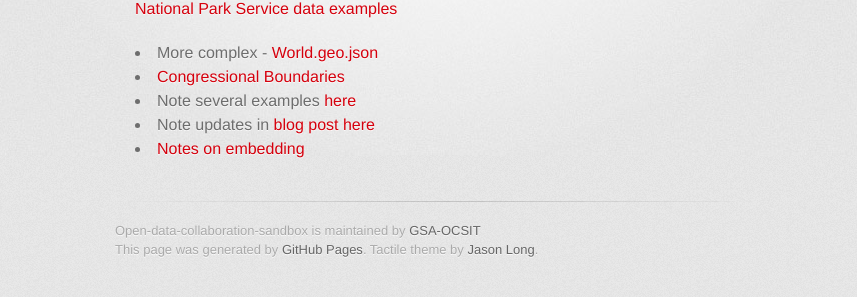
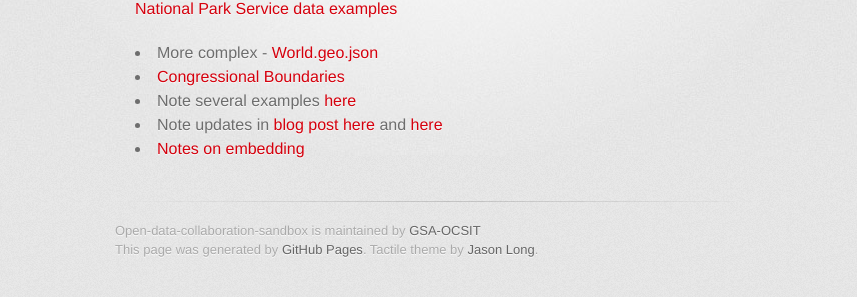
Before and after one commit to GSA/Open-Data-Collaboration-Sandbox, a Jekyll site: the page built from geojson-in-github.md, in a window 1280 px wide. Shown: the part 418-715 px from the top of the page, without its empty margins (215-1072 px from the left). Built offline with Jekyll 4.4.1, drawn with Linux system fonts in a browser that asks for light colours; some web fonts are replaced.

Commit message:
Update geojson-in-github.md

```diff
--- a/geojson-in-github.md
+++ b/geojson-in-github.md
@@ -16,5 +16,5 @@ title: GeoJSON in GitHub
 * More complex - [World.geo.json](https://github.com/johan/world.geo.json)
 * [Congressional Boundaries](https://github.com/JeffreyBLewis/congressional-district-boundaries)
 * Note several examples [here](https://github.com/stars/benbalter)
-* Note updates in [blog post here](https://help.github.com/articles/mapping-geojson-files-on-github)
+* Note updates in [blog post here](https://help.github.com/articles/mapping-geojson-files-on-github) and [here](https://github.com/blog/1772-diffable-more-customizable-maps)
 * [Notes on embedding](https://help.github.com/articles/mapping-geojson-files-on-github)
```
